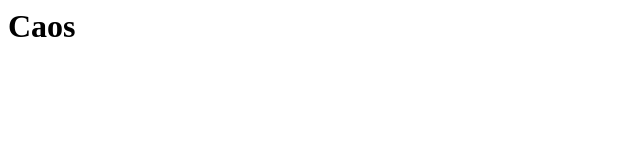
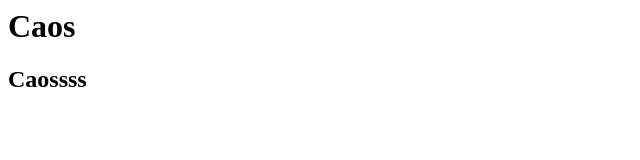
Before and after one commit to Jovan-Jovic/novi_folder1, a plain HTML site: page index.html in a window 1280 px wide. Shown: the whole page, without its empty margins (0-640 px from the left). Drawn offline with Linux system fonts and the light colour scheme.

Commit message:
Update index.html
druga grana

```diff
--- a/index.html
+++ b/index.html
@@ -1 +1,2 @@
 <h1>Caos</h1>
+<h2>Caossss</h2>
```
